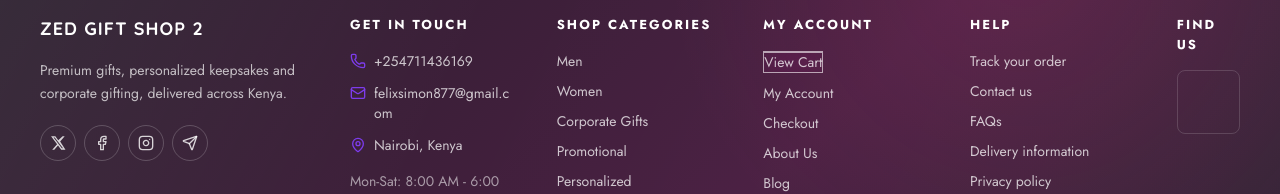
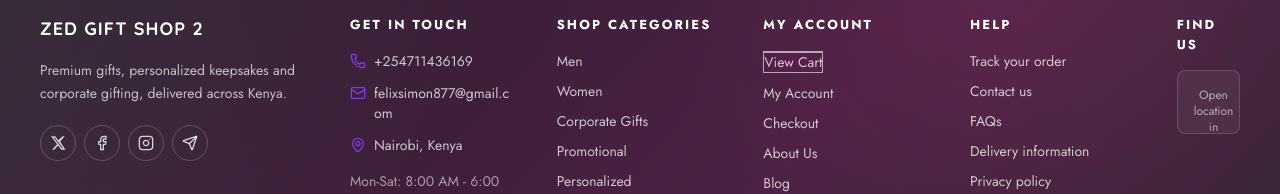
Before and after one commit to ZEDFELIX/zed-gift-shop-2, a Next.js app: page /shop in a window 1280 px wide. Shown: the part 898-1092 px from the top of the page. Built offline with nearby package versions, Linux system fonts and the light colour scheme; no server answers; the database is empty.

Commit message:
Make footer map embed optional and safe

```diff
--- a/src/components/layout/Footer.tsx
+++ b/src/components/layout/Footer.tsx
@@ -144,8 +144,9 @@ export async function Footer() {
             href={mapsHref}
             target="_blank"
             rel="noreferrer noopener"
-            className="mt-4 block aspect-square w-full overflow-hidden rounded-lg border border-white/15"
+            className="mt-4 block aspect-square w-full overflow-hidden rounded-lg border border-white/15 bg-white/5"
           >
+            {mapsEmbed ? (
               <iframe
                 title={storeName}
                 src={mapsEmbed}
@@ -153,6 +154,11 @@ export async function Footer() {
                 loading="lazy"
                 referrerPolicy="no-referrer-when-downgrade"
               />
+            ) : (
+              <div className="grid size-full place-items-center p-4 text-center text-xs text-white/60">
+                Open location in Maps
+              </div>
+            )}
           </a>
         </div>
       </div>
```
Lines whose indentation alone changed are shown as unchanged.
